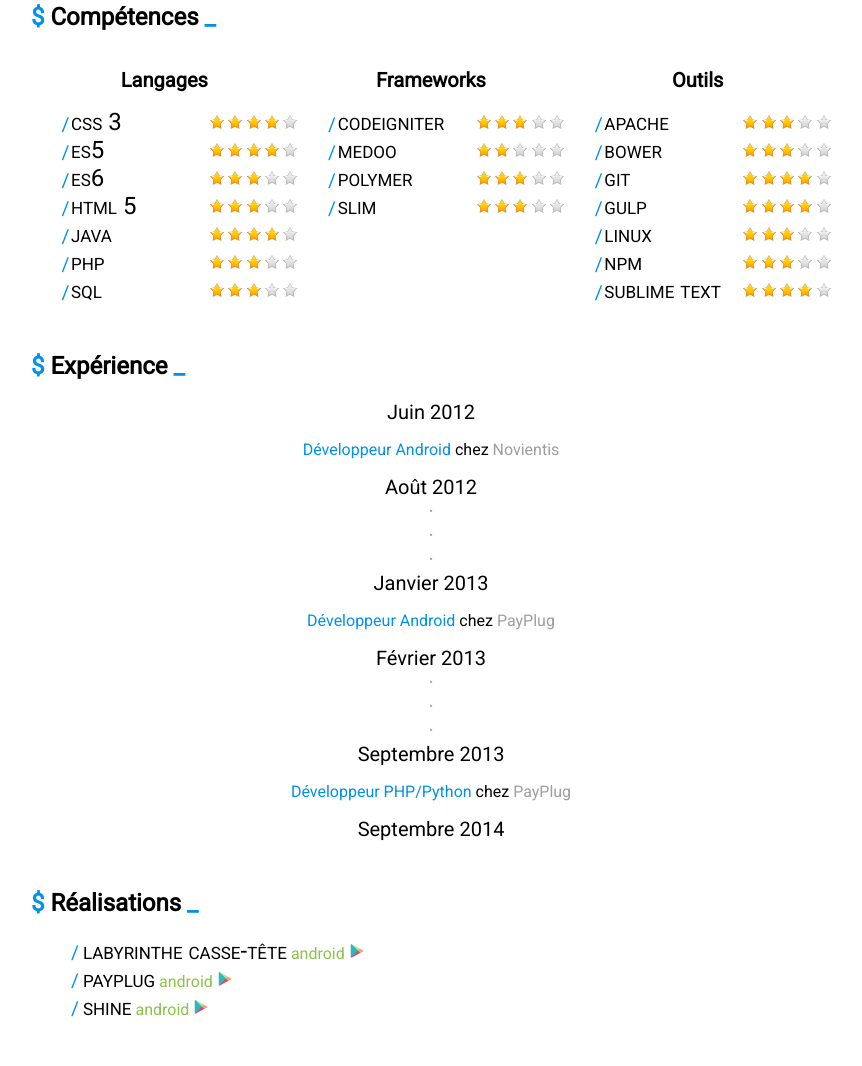
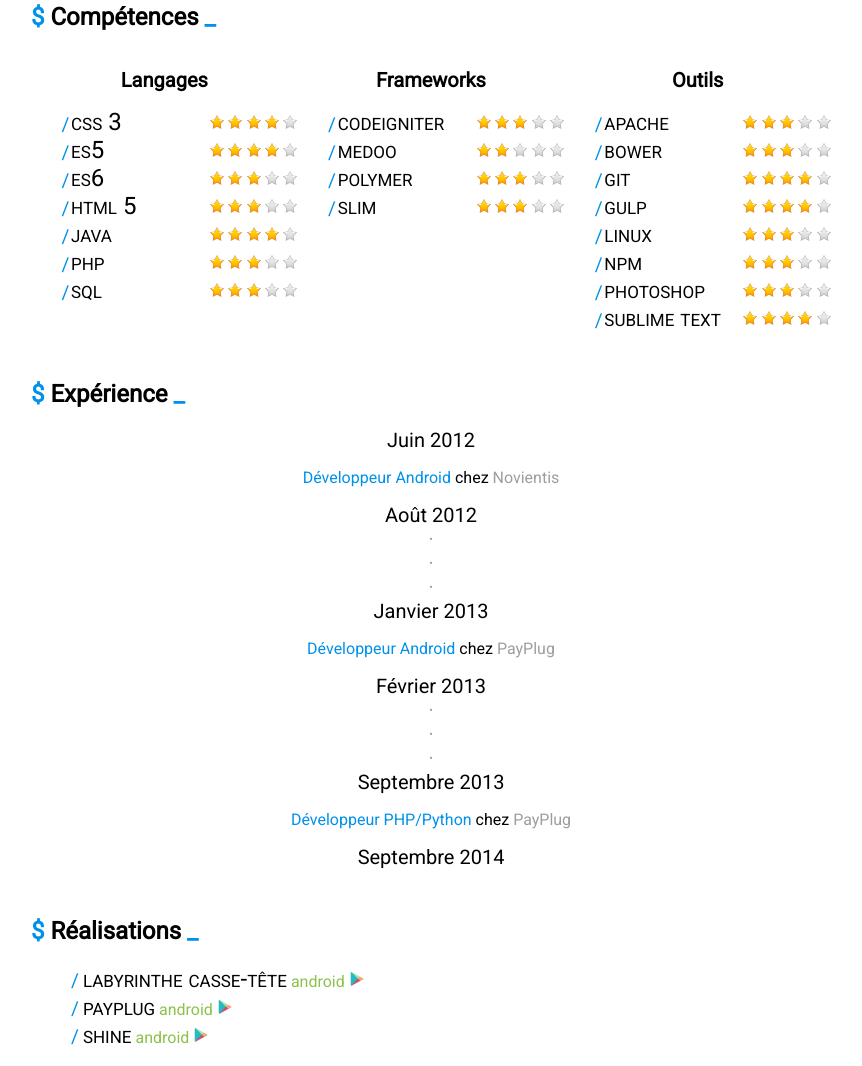
Before and after one commit to flawyte/curriculum-vitae, a plain HTML site: page index.html in a window 1280 px wide. Shown: the part 662-1728 px from the top of the page, without its empty margins (209-1071 px from the left). Drawn offline with Linux system fonts and the light colour scheme.

Commit message:
skills/tools: added Photoshop

```diff
--- a/index.html
+++ b/index.html
@@ -217,6 +217,16 @@
                 </div>
               </li>
               <li>
+                <div class="item-name">Photoshop</div>
+                <div class="item-level">
+                  <div class="star on"></div>
+                  <div class="star on"></div>
+                  <div class="star on"></div>
+                  <div class="star off"></div>
+                  <div class="star off"></div>
+                </div>
+              </li>
+              <li>
                 <div class="item-name">Sublime Text</div>
                 <div class="item-level">
                   <div class="star on"></div>
```
